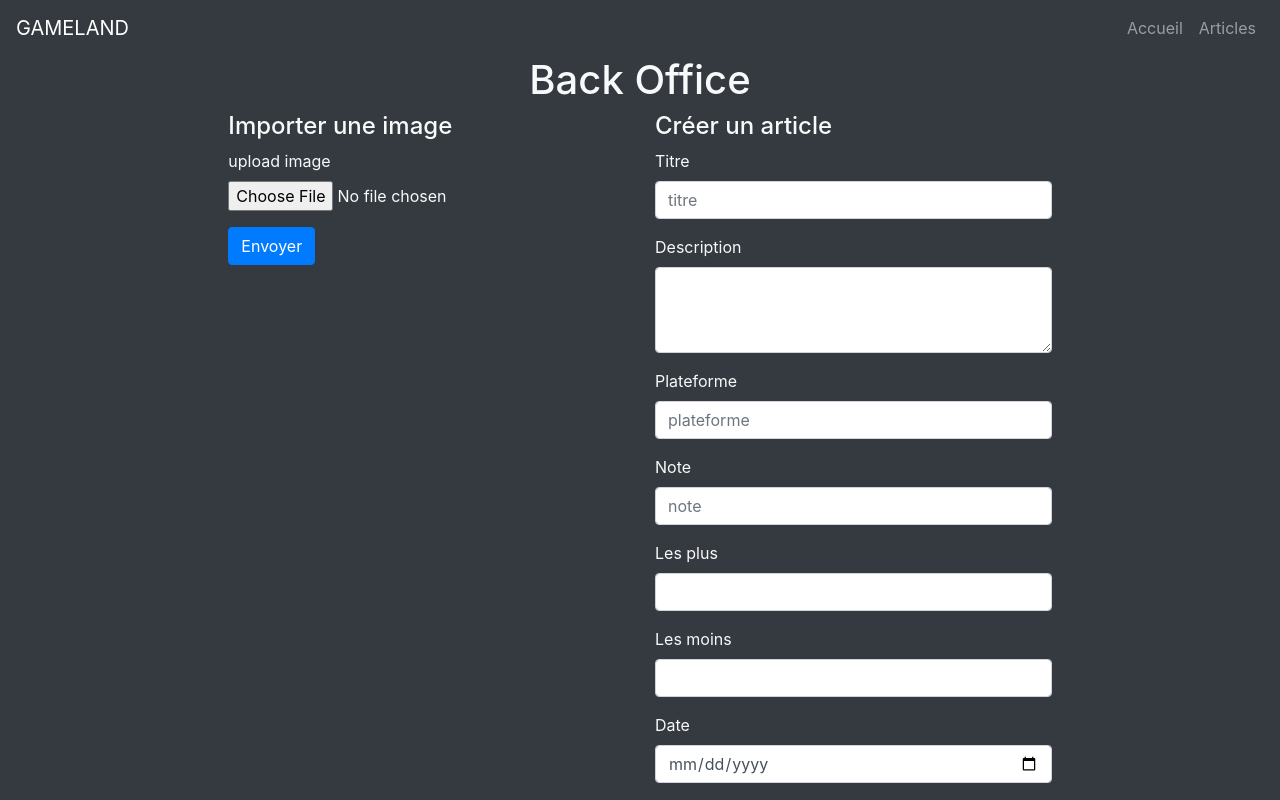
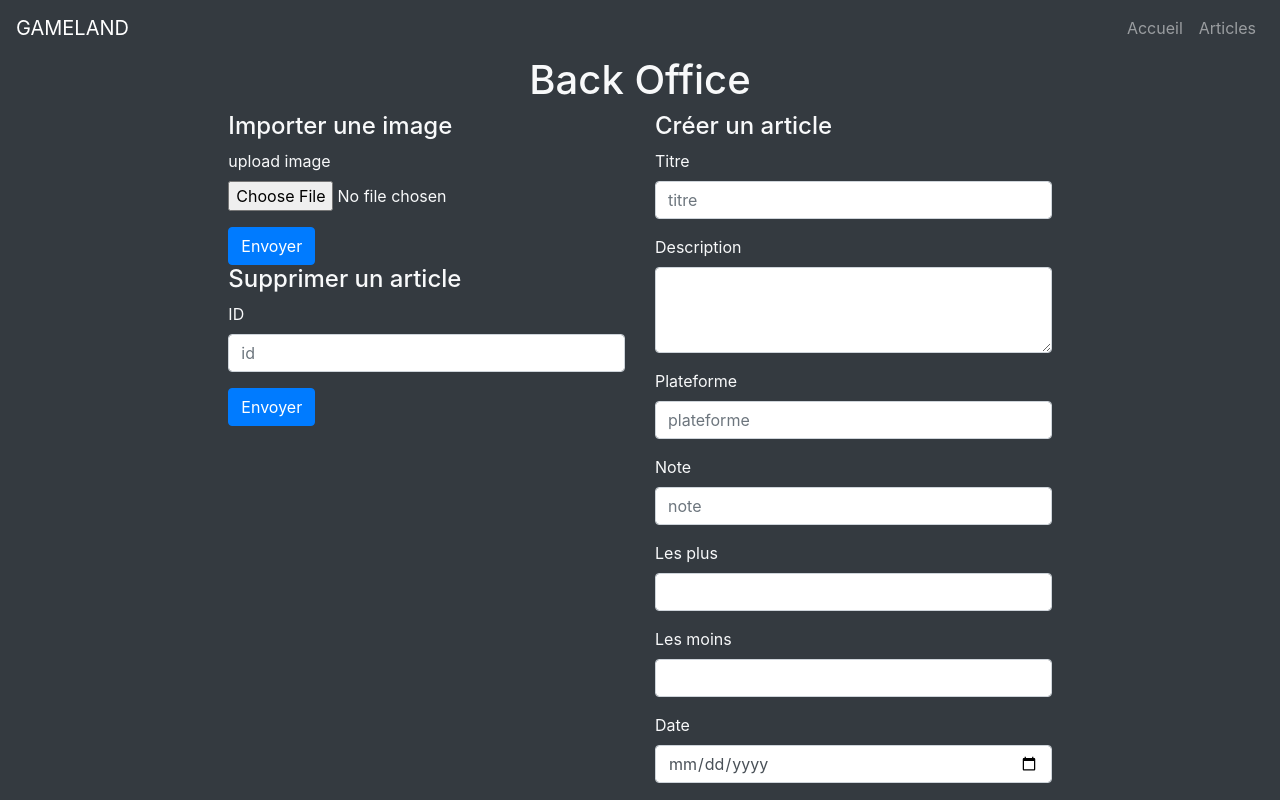
Before and after one commit to EthernalSlayer/geekland-front, a React (Create React App) app: page /admin in a window 1280 px wide. Both pictures are taken after typing "name@example.com", "Sample123" into the empty fields and a click on the button "Submit". Shown: the top 800 px of the page. Built offline with nearby package versions, Linux system fonts and the light colour scheme.

Commit message:
add a delete article form

```diff
--- a/src/components/Backoffice.jsx
+++ b/src/components/Backoffice.jsx
@@ -1,4 +1,4 @@
-import Axios from "axios";
+import axios from "axios";
 import React, { useState } from "react";
 import { Col, Container, Row, Form, Button } from "react-bootstrap";
 
@@ -15,6 +15,7 @@ function Backoffice() {
   };
   const [newArticle, setNewArticle] = useState(newData);
   const [newImage, setNewImage] = useState("");
+  const [deleteId, setDeleteId] = useState("");
 
   const imageChange = (e) => {
     setNewImage(e.target.files[0]);
@@ -25,7 +26,7 @@ function Backoffice() {
     e.preventDefault();
     const bodyFormData = new FormData();
     bodyFormData.append("upload", newImage);
-    Axios({
+    axios({
       method: "post",
       url: "http://localhost:4000/upload",
       data: bodyFormData,
@@ -35,14 +36,26 @@ function Backoffice() {
       .catch((err) => console.log(err));
   };
 
+  const idChange = (e) => {
+    setDeleteId(e.target.value);
+  };
+
+  const deleteSubmit = (e) => {
+    e.preventDefault();
+    axios
+      .delete(`http://localhost:4000/admin/${deleteId}`)
+      .then((response) => console.log(response))
+      .catch((err) => console.log(err));
+  };
+
   const newArticleChange = (e) => {
     setNewArticle({ ...newArticle, [e.target.id]: e.target.value });
   };
 
   const newArticleSubmit = (e) => {
-    console.log(newArticle);
     e.preventDefault();
-    Axios.post("http://localhost:4000/admin", newArticle)
+    axios
+      .post("http://localhost:4000/admin", newArticle)
       .then((response) => response.data)
       .then((data) => console.log(data))
       .catch((err) => console.log(err));
@@ -72,6 +85,22 @@ function Backoffice() {
               />
             </Form.Group>
             <Button variant="primary" type="submit" onClick={imageSubmit}>
+              Envoyer
+            </Button>
+          </Form>
+          <h4>Supprimer un article</h4>
+          <Form>
+            <Form.Group>
+              <Form.Label>ID</Form.Label>
+              <Form.Control
+                id="id"
+                type="text"
+                placeholder="id"
+                value={deleteId}
+                onChange={idChange}
+              />
+            </Form.Group>
+            <Button variant="primary" type="submit" onClick={deleteSubmit}>
               Envoyer
             </Button>
           </Form>
```
